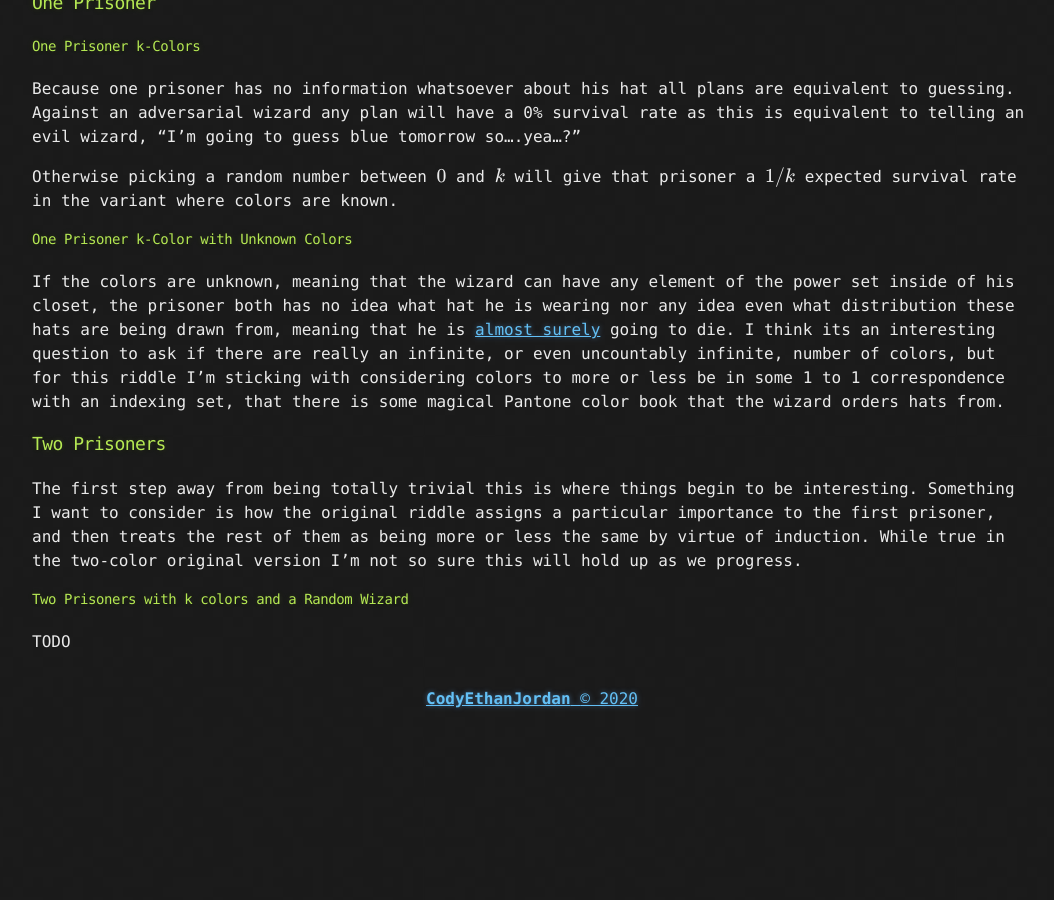
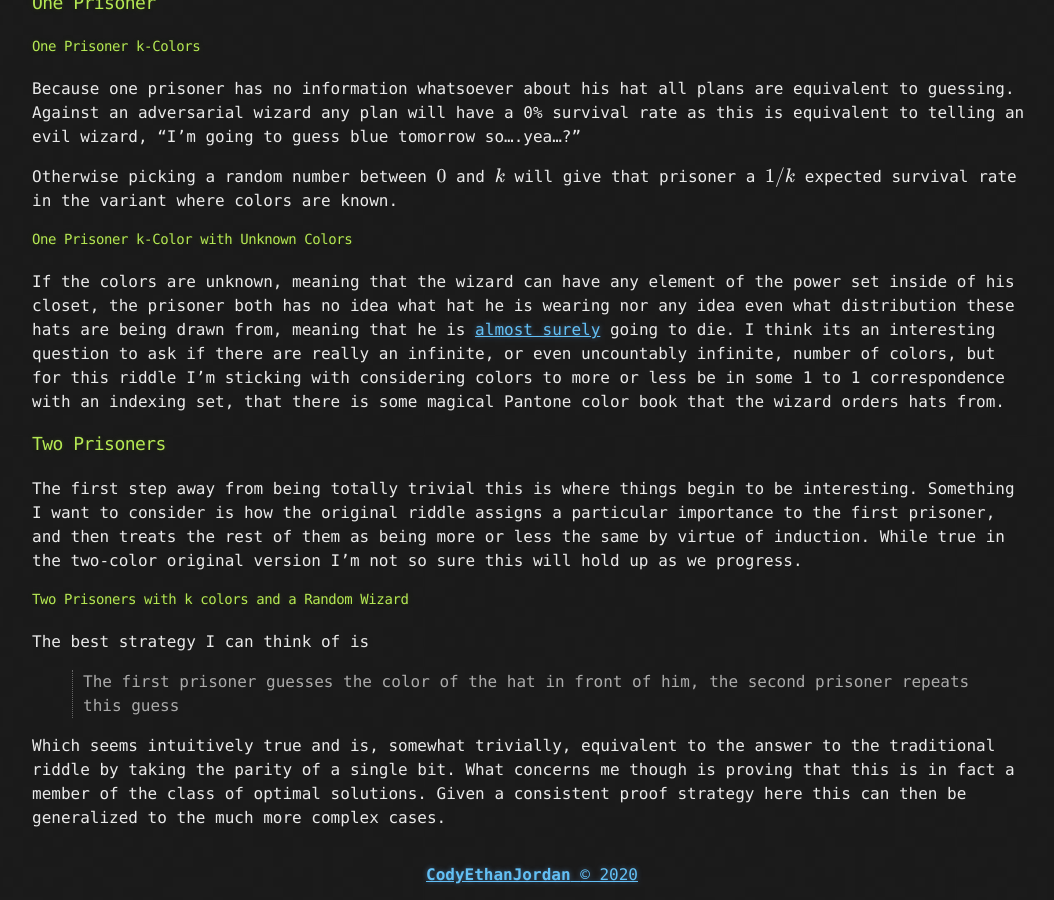
Before and after one commit to CodyEthanJordan/CodyEthanJordan.github.io, a Jekyll site: the page built from _posts/2020-10-08-tenHatsProofs.md, in a window 1280 px wide and 900 px high, scrolled down 2756 px. Shown: the whole window, without its empty margins (108-1162 px from the left). Built offline with Jekyll 4.4.1, drawn with Linux system fonts in a browser that asks for light colours; formulas are drawn with MathJax 3; a script that is not in the unit is left out; before the commit the page ends 3480 px from its top, so only the background shows below that.

Commit message:
considering proof techniques for hats

```diff
--- a/_posts/2020-10-08-tenHatsProofs.md
+++ b/_posts/2020-10-08-tenHatsProofs.md
@@ -90,4 +90,9 @@
 The first step away from being totally trivial this is where things begin to be interesting. Something I want to consider is how the original riddle assigns a particular importance to the first prisoner, and then treats the rest of them as being more or less the same by virtue of induction. While true in the two-color original version I'm not so sure this will hold up as we progress.
 
 #### Two Prisoners with k colors and a Random Wizard
-TODO
+
+The best strategy I can think of is
+
+> The first prisoner guesses the color of the hat in front of him, the second prisoner repeats this guess
+
+Which seems intuitively true and is, somewhat trivially, equivalent to the answer to the traditional riddle by taking the parity of a single bit. What concerns me though is proving that this is in fact a member of the class of optimal solutions. Given a consistent proof strategy here this can then be generalized to the much more complex cases.
```
